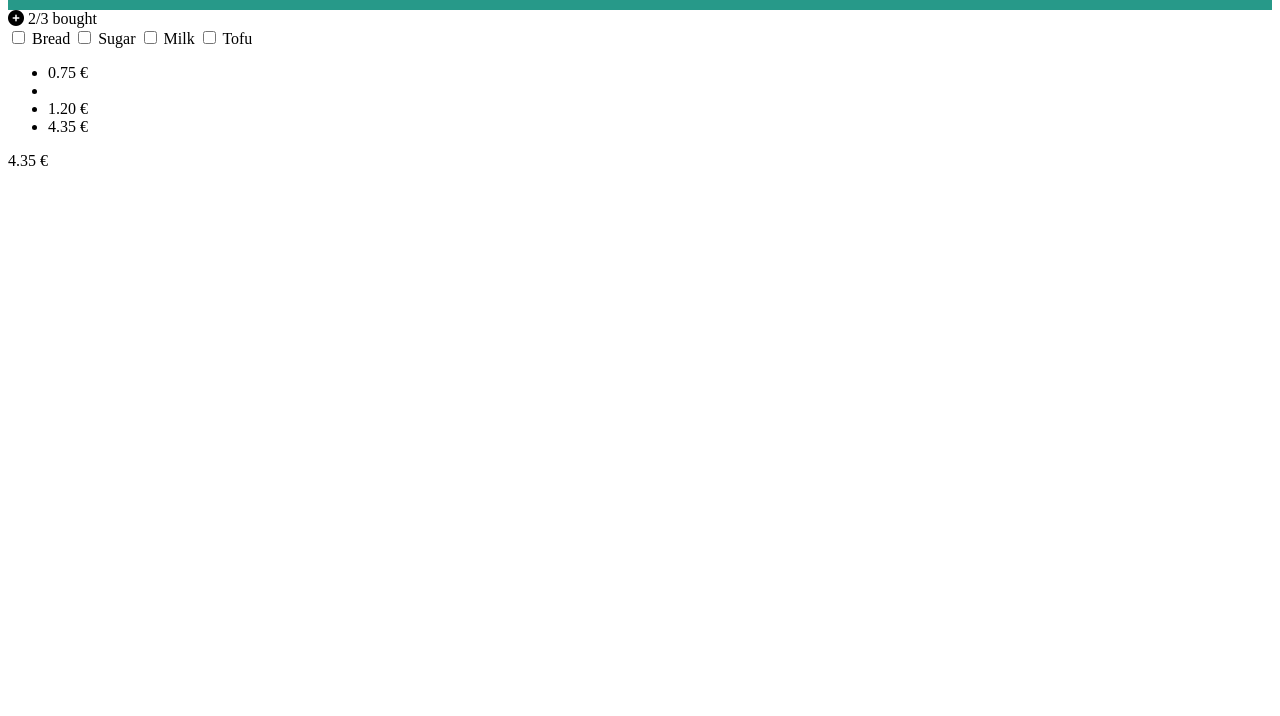
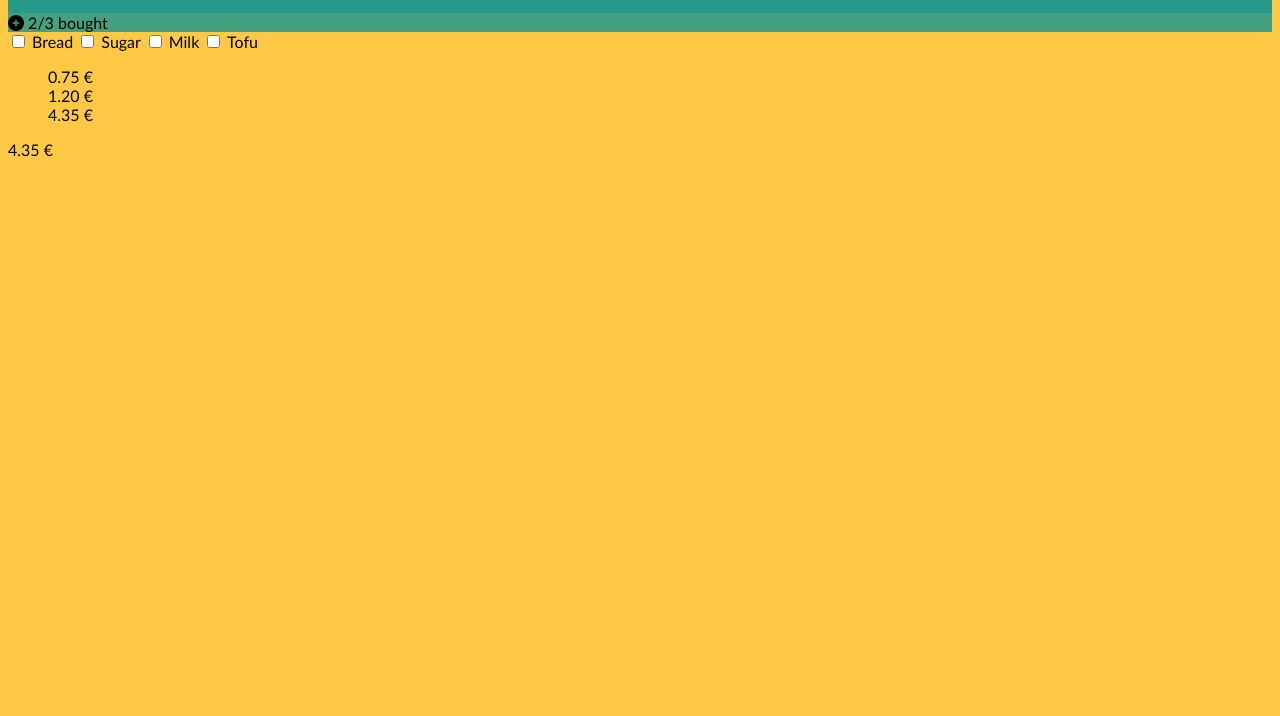
Before and after one commit to AnnaMaPe/202301-w1ch3-Anna-Marrodan, a website built with Parcel: page src/index.html in a window 1280 px wide. Shown: the part 84-800 px from the top of the page. Built offline with nearby package versions, Linux system fonts and the light colour scheme.

Commit message:
Modify css to add colour and basic structure

```diff
--- a/src/index.html
+++ b/src/index.html
@@ -24,11 +24,11 @@
     </header>
   </div>
   <main>
-    <div class="container-main">
-      <section>
+    <section class="container-top">
       <i class="fa-solid fa-circle-plus"></i>
       <span> 2/3 bought</span>
     </section>
+    <div class="container-main"></div>
     <section>
       <div class="checkbox">
         <input type="checkbox">
@@ -50,9 +50,9 @@
       </ul>
     </section>
     </div>
+
+    <div>
       <span>4.35 €</span>
-    <div>
-
     </div>
   </main>
 </body>
--- a/src/style.css
+++ b/src/style.css
@@ -1,6 +1,27 @@
 @import url("/node_modules/@fortawesome/fontawesome-free/css/all.min.css");
+
+html {
+  font-family: "Gill Sans", "Gill Sans MT", Calibri, "Trebuchet MS", sans-serif;
+}
+
+body {
+  background-color: #ffc845;
+}
 
 header {
   background-color: #279989;
   display: flex;
 }
+
+.container-main {
+  background-color: #44a080;
+  display: flex;
+}
+
+.container-top {
+  background-color: #44a080;
+}
+
+ul {
+  list-style-type: none;
+}
```
Also changed, not shown: src/add-article.html (+1 -1 lines). Lines whose indentation alone changed are shown as unchanged.
